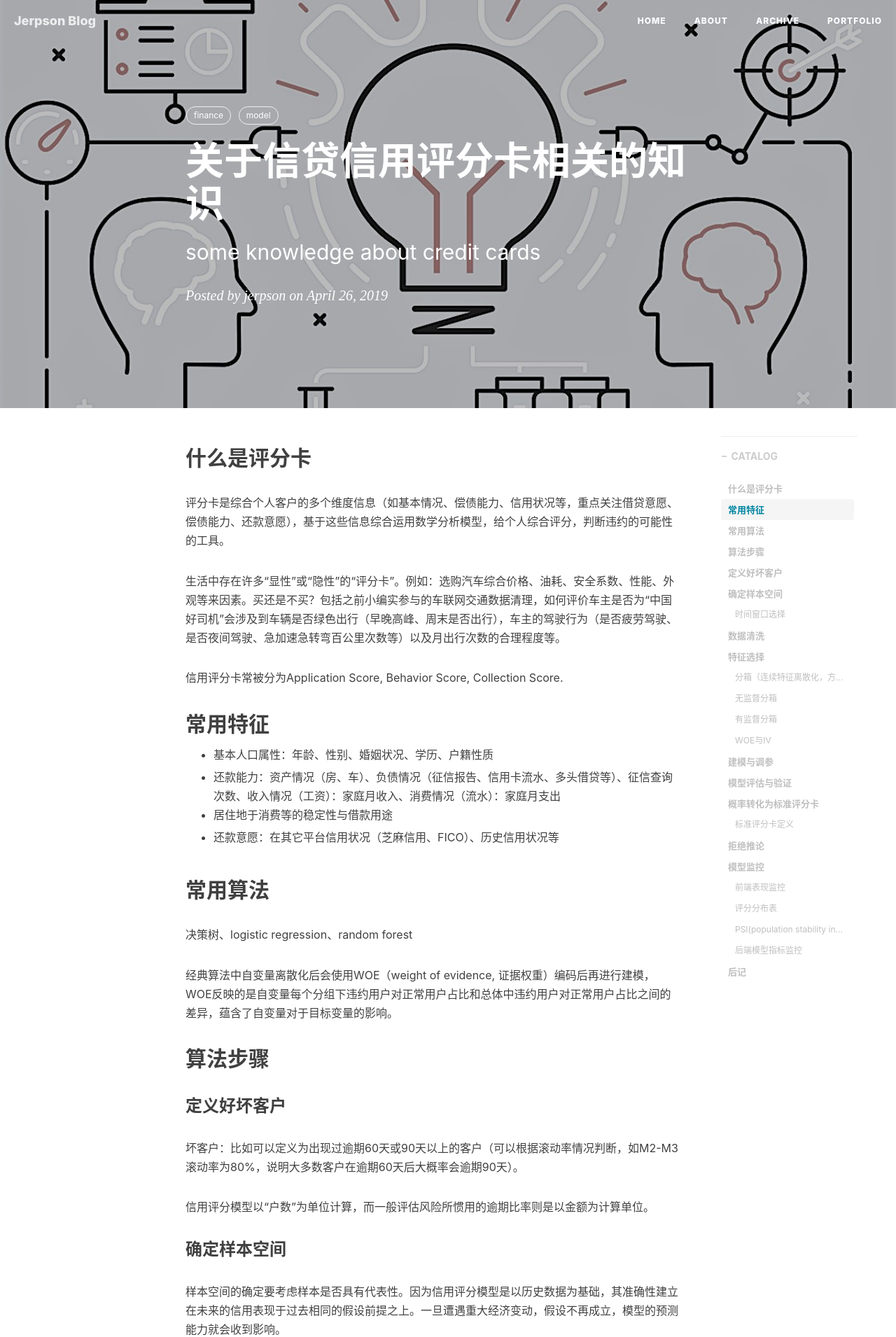
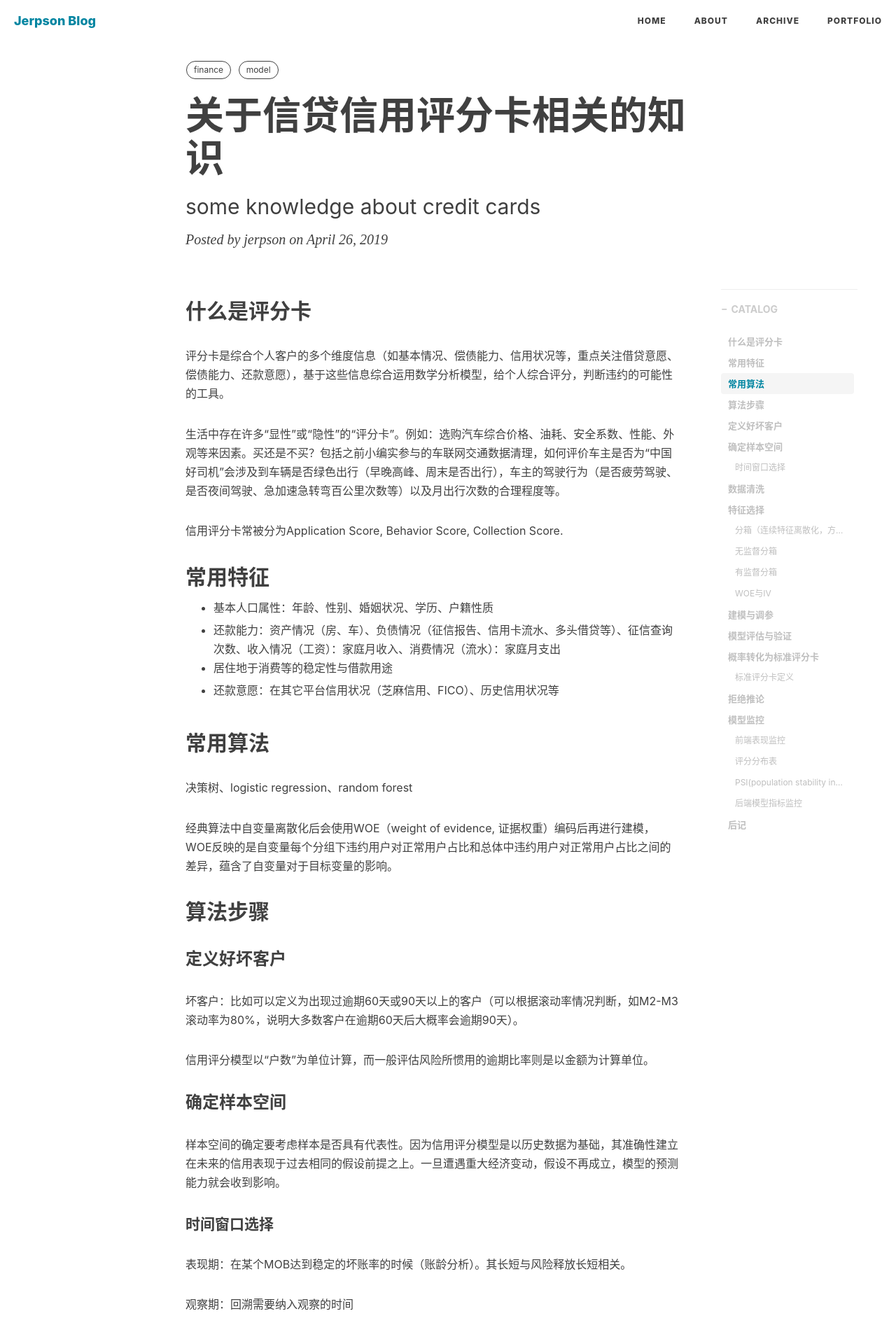
Before and after one commit to PaulJXu/pauljxu.github.io, a Jekyll site: the page built from _posts/2019-04-26-关于信贷信用评分卡相关的知识.md, in a window 1280 px wide. Shown: the top 1910 px of the page at 70% size. Built offline with Jekyll 4.4.1, drawn with Linux system fonts in a browser that asks for light colours; nearby versions of some CDN libraries; comment, search, counter and statistics services are not loaded.

```diff
--- a/_posts/2019-04-26-关于信贷信用评分卡相关的知识.md
+++ b/_posts/2019-04-26-关于信贷信用评分卡相关的知识.md
@@ -2,7 +2,7 @@
 layout: post
 title: 关于信贷信用评分卡相关的知识
 subtitle: some knowledge about credit cards
-header_style: text
+header-style: text
 catalog: true
 author: jerpson
 tags:
```
